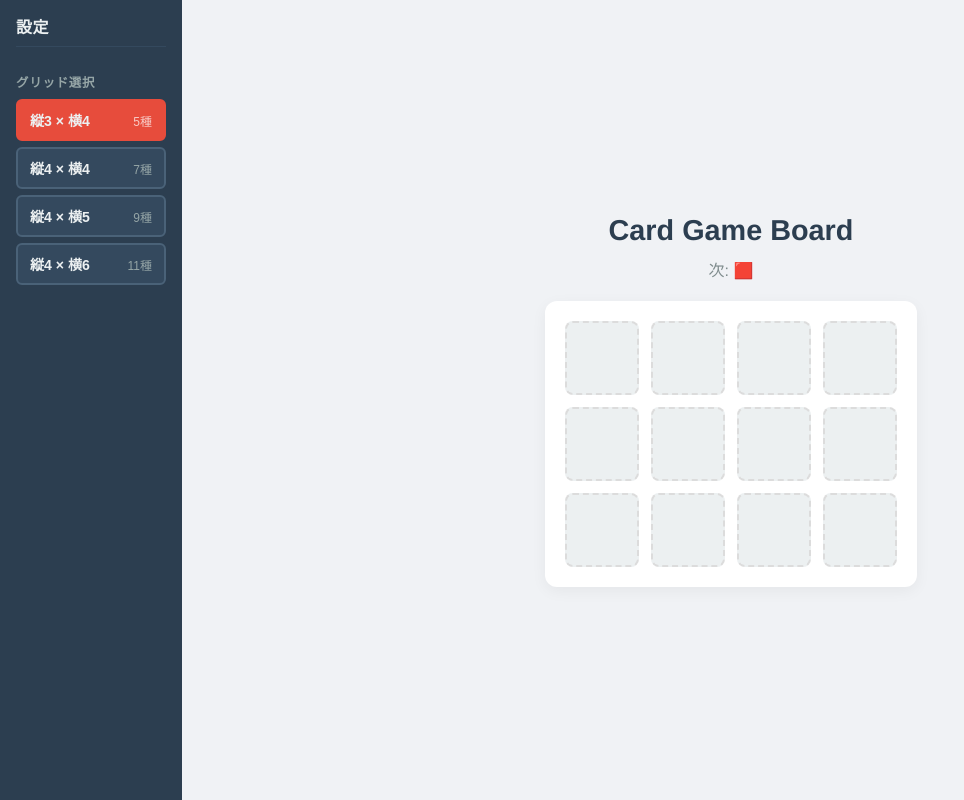
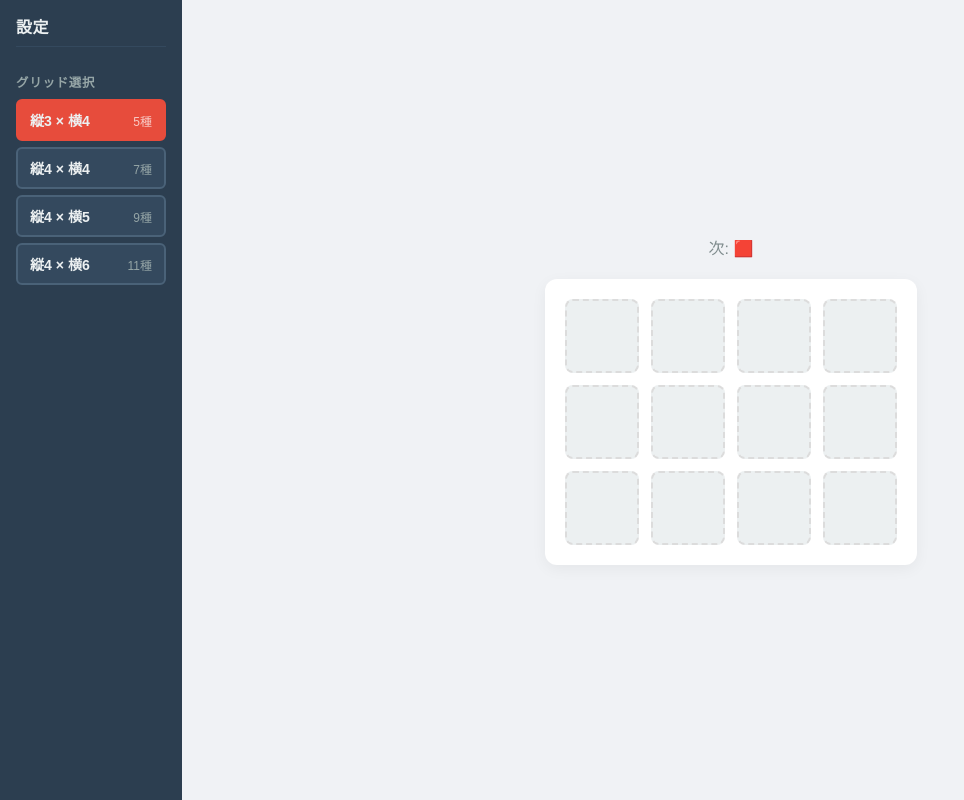
Before and after one commit to nanicoco/lucky-panel-sim, a plain HTML site: page index.html in a window 1280 px wide. Shown: the whole page, without its empty margins (0-964 px from the left). Drawn offline with Linux system fonts and the light colour scheme.

Commit message:
Update index.html

```diff
--- a/index.html
+++ b/index.html
@@ -202,7 +202,6 @@
 
     <main class="main-area">
         <div class="game-header">
-            <h1>Card Game Board</h1>
             <p id="game-hint">次: </p>
         </div>
 
```
